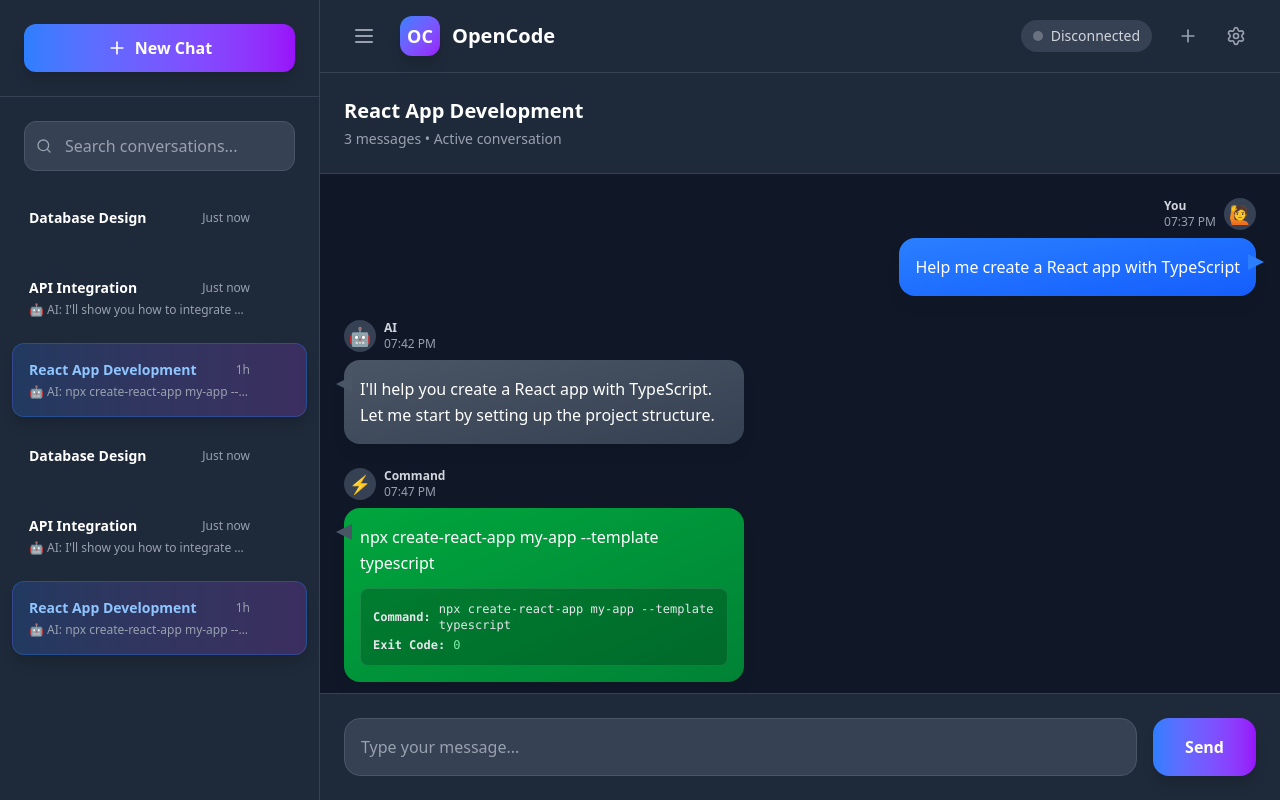
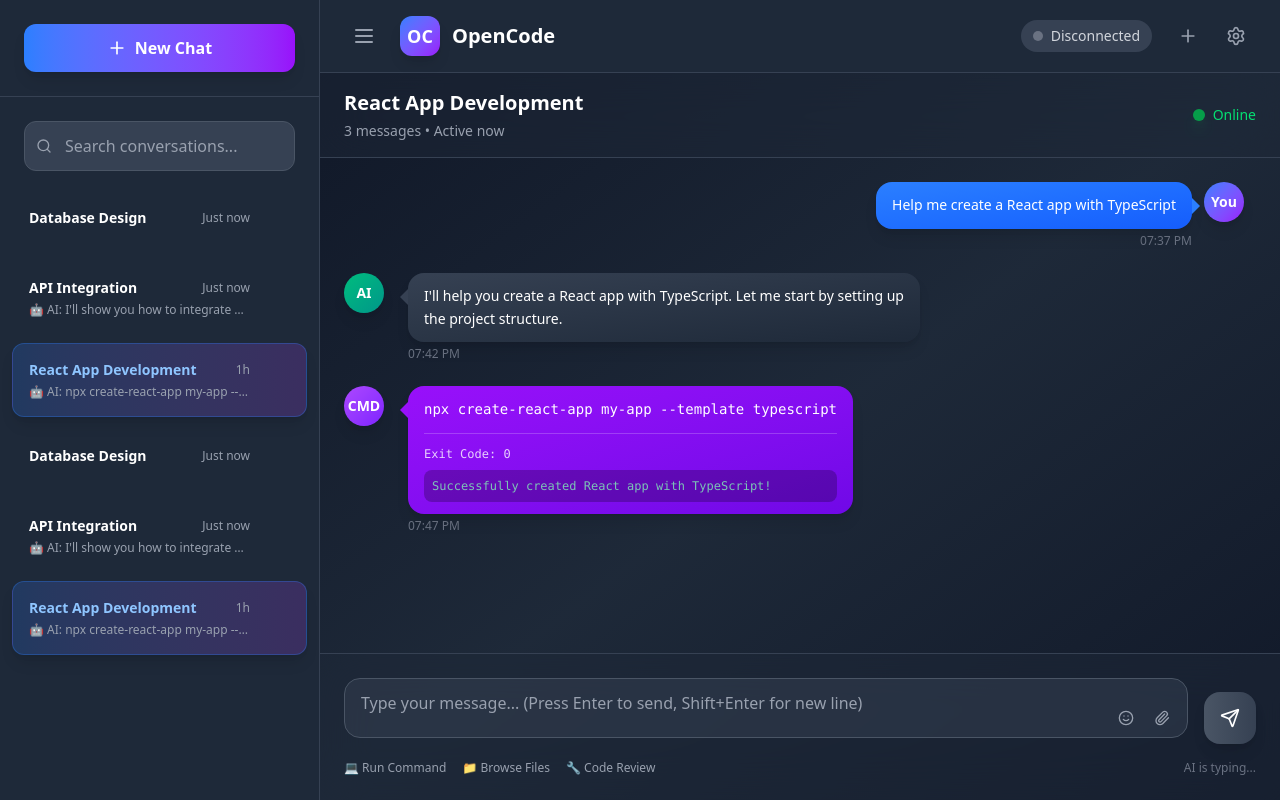
Before and after one commit to denysvitali/opencode-frontend, a React (Vite) app: page / in a window 1280 px wide. Built offline with nearby package versions, Linux system fonts and the light colour scheme.

Commit message:
feat: improve UI

```diff
--- a/src/components/chat/ChatView.tsx
+++ b/src/components/chat/ChatView.tsx
@@ -1,209 +1,162 @@
+import { useState } from 'react';
+import { Send, Paperclip, Smile } from 'lucide-react';
 import { useAppStore } from '../../stores/appStore.js';
-import type { Message } from '../../types/index.js';
+import MessageBubble from './MessageBubble.js';
 
 export default function ChatView() {
   const { activeConversationId, conversations } = useAppStore();
+  const [message, setMessage] = useState('');
 
   const activeConversation = conversations.find(conv => conv.id === activeConversationId);
 
+  const handleSendMessage = () => {
+    if (!message.trim() || !activeConversation) return;
+
+    // TODO: Implement actual message sending
+    console.log('Sending message:', message);
+    setMessage('');
+  };
+
+  const handleKeyPress = (e: React.KeyboardEvent) => {
+    if (e.key === 'Enter' && !e.shiftKey) {
+      e.preventDefault();
+      handleSendMessage();
+    }
+  };
+
   if (!activeConversation) {
     return (
-      <div className="h-full flex items-center justify-center bg-gray-900">
-        <div className="text-center max-w-md">
-          <div className="h-20 w-20 bg-gradient-to-br from-blue-500 to-purple-600 rounded-full flex items-center justify-center mx-auto mb-6 shadow-2xl">
+      <div className="h-full flex items-center justify-center bg-gradient-to-br from-gray-900 via-gray-800 to-gray-900">
+        <div className="text-center max-w-md mx-auto px-6">
+          <div className="w-20 h-20 bg-gradient-to-br from-blue-500 to-purple-600 rounded-full flex items-center justify-center mx-auto mb-6 shadow-2xl">
             <span className="text-3xl">💬</span>
           </div>
-          <h2 className="text-2xl font-bold text-white mb-3">
+          <h2 className="text-2xl font-bold text-white mb-4">
             Welcome to OpenCode
           </h2>
-          <p className="text-gray-400 text-lg leading-relaxed">
-            Start a new conversation to begin chatting with your agentic AI assistant.
+          <p className="text-gray-400 leading-relaxed">
+            Your intelligent coding companion is ready to help. Start a new conversation to begin chatting with your agentic AI assistant.
           </p>
+          <div className="mt-8 flex justify-center space-x-4">
+            <div className="flex items-center space-x-2 text-gray-500 text-sm">
+              <div className="w-2 h-2 bg-blue-500 rounded-full animate-pulse"></div>
+              <span>Ready to assist</span>
+            </div>
+          </div>
         </div>
       </div>
     );
   }
 
   return (
-    <div className="h-full flex flex-col bg-gray-900">
-      {/* Chat header */}
-      <div className="border-b border-gray-700 p-6 bg-gray-800">
-        <h2 className="text-xl font-bold text-white mb-1">
+    <div className="h-full flex flex-col bg-gradient-to-br from-gray-900 via-gray-800 to-gray-900">
+      {/* Chat Header */}
+      <div className="border-b border-gray-700 bg-gray-800/50 backdrop-blur-xl">
+        <div className="px-6 py-4">
+          <div className="flex items-center justify-between">
+            <div>
+              <h2 className="text-xl font-bold text-white">
                 {activeConversation.title}
               </h2>
-        <p className="text-sm text-gray-400">
-          {activeConversation.messages.length} messages • Active conversation
+              <p className="text-sm text-gray-400 mt-1">
+                {activeConversation.messages.length} messages • Active now
               </p>
             </div>
+            <div className="flex items-center space-x-2">
+              <div className="w-3 h-3 bg-green-500 rounded-full animate-pulse shadow-lg shadow-green-500/50"></div>
+              <span className="text-sm text-green-400 font-medium">Online</span>
+            </div>
+          </div>
+        </div>
+      </div>
 
-      {/* Messages area */}
-      <div className="flex-1 overflow-y-auto p-6 space-y-6">
+      {/* Messages Area */}
+      <div className="flex-1 overflow-y-auto px-6 py-6">
         {activeConversation.messages.length === 0 ? (
-          <div className="text-center text-gray-400 mt-12">
-            <div className="h-16 w-16 bg-gray-800 rounded-full flex items-center justify-center mx-auto mb-4">
+          <div className="flex items-center justify-center h-full">
+            <div className="text-center">
+              <div className="w-16 h-16 bg-gradient-to-br from-blue-500/20 to-purple-600/20 rounded-full flex items-center justify-center mx-auto mb-4 border border-blue-500/30">
                 <span className="text-2xl">🚀</span>
               </div>
-            <p className="text-lg">No messages yet. Start the conversation!</p>
+              <h3 className="text-lg font-semibold text-white mb-2">Start the conversation!</h3>
+              <p className="text-gray-400 text-sm">Send a message to get started with your AI assistant.</p>
+            </div>
           </div>
         ) : (
-          activeConversation.messages.map((message) => (
-            <MessageBubble key={message.id} message={message} />
-          ))
+          <div className="space-y-1">
+            {activeConversation.messages.map((msg) => (
+              <MessageBubble key={msg.id} message={msg} />
+            ))}
+          </div>
         )}
       </div>
 
-      {/* Message input */}
-      <div className="border-t border-gray-700 p-6 bg-gray-800">
-        <div className="flex space-x-4">
-          <input
-            type="text"
-            placeholder="Type your message..."
-            className="flex-1 px-4 py-4 border border-gray-600 rounded-2xl bg-gray-700 text-white placeholder-gray-400 focus:outline-none focus:ring-2 focus:ring-blue-500 focus:border-transparent transition-all duration-200"
+      {/* Message Input */}
+      <div className="border-t border-gray-700 bg-gray-800/50 backdrop-blur-xl p-6">
+        <div className="flex items-end space-x-4">
+          <div className="flex-1">
+            <div className="relative">
+              <textarea
+                value={message}
+                onChange={(e) => setMessage(e.target.value)}
+                onKeyPress={handleKeyPress}
+                placeholder="Type your message... (Press Enter to send, Shift+Enter for new line)"
+                className="w-full px-4 py-3 pr-12 border border-gray-600 rounded-2xl bg-gray-700/50 text-white placeholder-gray-400 focus:outline-none focus:ring-2 focus:ring-blue-500 focus:border-transparent transition-all duration-200 resize-none min-h-[60px] max-h-32"
+                rows={1}
+                style={{
+                  height: 'auto',
+                  minHeight: '60px',
+                  maxHeight: '128px'
+                }}
+                onInput={(e) => {
+                  const target = e.target as HTMLTextAreaElement;
+                  target.style.height = 'auto';
+                  target.style.height = Math.min(target.scrollHeight, 128) + 'px';
+                }}
               />
+
+              {/* Emoji and attachment buttons */}
+              <div className="absolute right-3 bottom-3 flex items-center space-x-2">
                 <button
-            className="px-8 py-4 bg-gradient-to-r from-blue-500 to-purple-600 hover:from-blue-600 hover:to-purple-700 text-white rounded-2xl transition-all duration-200 focus:outline-none focus:ring-2 focus:ring-blue-500 focus:ring-offset-2 focus:ring-offset-gray-800 shadow-lg hover:shadow-xl transform hover:scale-105 font-semibold"
+                  className="p-1.5 text-gray-400 hover:text-gray-300 transition-colors"
+                  title="Add emoji"
                 >
-            Send
+                  <Smile className="h-4 w-4" />
+                </button>
+                <button
+                  className="p-1.5 text-gray-400 hover:text-gray-300 transition-colors"
+                  title="Attach file"
+                >
+                  <Paperclip className="h-4 w-4" />
                 </button>
               </div>
             </div>
           </div>
-  );
-}
 
-interface MessageBubbleProps {
-  message: Message;
-}
-
-function MessageBubble({ message }: MessageBubbleProps) {
-  const isUser = message.type === 'user';
-  const timestamp = message.timestamp instanceof Date
-    ? message.timestamp
-    : new Date(message.timestamp);
-
-  const getBubbleStyles = () => {
-    if (isUser) {
-      return 'bg-gradient-to-br from-blue-500 to-blue-600 text-white ml-12';
-    }
-
-    switch (message.type) {
-      case 'command':
-        return 'bg-gradient-to-br from-green-600 to-green-700 text-white mr-12';
-      case 'code':
-        return 'bg-gradient-to-br from-purple-600 to-purple-700 text-white mr-12';
-      case 'system':
-        return 'bg-gradient-to-br from-yellow-600 to-yellow-700 text-white mr-12';
-      default:
-        return 'bg-gradient-to-br from-gray-600 to-gray-700 text-white mr-12';
-    }
-  };
-
-  const getAvatar = () => {
-    if (isUser) {
-      return '🙋';
-    }
-
-    switch (message.type) {
-      case 'command':
-        return '⚡';
-      case 'code':
-        return '💻';
-      case 'system':
-        return '⚙️';
-      default:
-        return '🤖';
-    }
-  };
-
-  const getTypeLabel = () => {
-    switch (message.type) {
-      case 'command':
-        return 'Command';
-      case 'code':
-        return 'Code';
-      case 'system':
-        return 'System';
-      default:
-        return 'AI';
-    }
-  };
-
-  return (
-    <div className={`flex ${isUser ? 'justify-end' : 'justify-start'}`}>
-      <div className={`max-w-xs lg:max-w-md ${isUser ? 'order-2' : 'order-1'}`}>
-        {/* Avatar and type */}
-        <div className={`flex items-center mb-2 ${isUser ? 'justify-end' : 'justify-start'}`}>
-          <div className={`flex items-center space-x-2 ${isUser ? 'flex-row-reverse space-x-reverse' : ''}`}>
-            <div className="h-8 w-8 rounded-full bg-gray-700 flex items-center justify-center text-lg">
-              {getAvatar()}
-            </div>
-            <div className="flex flex-col">
-              <span className="text-xs font-semibold text-gray-300">
-                {isUser ? 'You' : getTypeLabel()}
-              </span>
-              <span className="text-xs text-gray-400">
-                {timestamp.toLocaleTimeString([], { hour: '2-digit', minute: '2-digit' })}
-              </span>
-            </div>
-          </div>
+          <button
+            onClick={handleSendMessage}
+            disabled={!message.trim()}
+            className="p-4 bg-gradient-to-r from-blue-500 to-purple-600 hover:from-blue-600 hover:to-purple-700 disabled:from-gray-600 disabled:to-gray-700 text-white rounded-2xl transition-all duration-200 shadow-lg hover:shadow-xl transform hover:scale-105 disabled:scale-100 disabled:cursor-not-allowed"
+          >
+            <Send className="h-5 w-5" />
+          </button>
         </div>
 
-        {/* Message bubble */}
-        <div className={`relative p-4 rounded-2xl shadow-lg ${getBubbleStyles()}`}>
-          {/* Speech bubble tail */}
-          <div className={`absolute top-4 w-0 h-0 ${
-            isUser
-              ? 'right-[-8px] border-l-[16px] border-l-blue-500 border-t-[8px] border-t-transparent border-b-[8px] border-b-transparent'
-              : 'left-[-8px] border-r-[16px] border-r-gray-600 border-t-[8px] border-t-transparent border-b-[8px] border-b-transparent'
-          }`} />
-
-          {/* Message content */}
-          <div className="relative z-10">
-            <p className="whitespace-pre-wrap leading-relaxed">
-              {message.content}
-            </p>
-
-            {/* Special content for different message types */}
-            {message.metadata?.command && (
-              <div className="mt-3 p-3 bg-black/20 rounded-lg border border-white/10">
-                <div className="text-xs font-mono text-gray-200">
-                  <div className="flex items-center space-x-2 mb-1">
-                    <span className="font-semibold">Command:</span>
-                    <span>{message.metadata.command.name} {message.metadata.command.args?.join(' ')}</span>
+        {/* Quick actions */}
+        <div className="flex items-center justify-between mt-4">
+          <div className="flex items-center space-x-4">
+            <button className="text-xs text-gray-400 hover:text-gray-300 transition-colors">
+              💻 Run Command
+            </button>
+            <button className="text-xs text-gray-400 hover:text-gray-300 transition-colors">
+              📁 Browse Files
+            </button>
+            <button className="text-xs text-gray-400 hover:text-gray-300 transition-colors">
+              🔧 Code Review
+            </button>
           </div>
-                  {message.metadata.command.exitCode !== undefined && (
-                    <div className="flex items-center space-x-2">
-                      <span className="font-semibold">Exit Code:</span>
-                      <span className={message.metadata.command.exitCode === 0 ? 'text-green-300' : 'text-red-300'}>
-                        {message.metadata.command.exitCode}
-                      </span>
-                    </div>
-                  )}
-                </div>
-              </div>
-            )}
-
-            {message.metadata?.code && (
-              <div className="mt-3 p-3 bg-black/20 rounded-lg border border-white/10">
-                <div className="text-xs text-gray-200">
-                  <span className="font-semibold">Language:</span> {message.metadata.code.language}
-                  {message.metadata.code.filename && (
-                    <>
-                      <br />
-                      <span className="font-semibold">File:</span> {message.metadata.code.filename}
-                    </>
-                  )}
-                </div>
-              </div>
-            )}
-
-            {/* Sending status */}
-            {message.status === 'sending' && (
-              <div className="mt-3 flex items-center space-x-2 text-xs">
-                <div className="animate-spin h-3 w-3 border border-white/30 border-t-white rounded-full"></div>
-                <span className="text-white/70">Sending...</span>
-              </div>
-            )}
+          <div className="text-xs text-gray-500">
+            AI is typing...
           </div>
         </div>
       </div>
--- /dev/null
+++ b/src/components/chat/MessageBubble.tsx
@@ -0,0 +1,133 @@
+import type { Message } from '../../types/index.js';
+
+interface MessageBubbleProps {
+  message: Message;
+}
+
+export default function MessageBubble({ message }: MessageBubbleProps) {
+  const isUser = message.type === 'user';
+  const timestamp = message.timestamp instanceof Date
+    ? message.timestamp
+    : new Date(message.timestamp);
+
+  const getBubbleStyles = () => {
+    switch (message.type) {
+      case 'user':
+        return {
+          container: 'flex-row-reverse',
+          bubble: 'bg-gradient-to-br from-blue-500 to-blue-600 text-white relative',
+          arrow: 'absolute right-0 top-4 transform translate-x-2 w-0 h-0 border-l-8 border-l-blue-500 border-t-8 border-t-transparent border-b-8 border-b-transparent',
+          avatar: 'bg-gradient-to-br from-blue-500 to-purple-600 text-white font-bold',
+          avatarText: 'You'
+        };
+      case 'assistant':
+        return {
+          container: 'flex-row',
+          bubble: 'bg-gradient-to-br from-gray-700 to-gray-800 text-white relative',
+          arrow: 'absolute left-0 top-4 transform -translate-x-2 w-0 h-0 border-r-8 border-r-gray-700 border-t-8 border-t-transparent border-b-8 border-b-transparent',
+          avatar: 'bg-gradient-to-br from-emerald-500 to-teal-600 text-white font-bold',
+          avatarText: 'AI'
+        };
+      case 'system':
+        return {
+          container: 'flex-row',
+          bubble: 'bg-gradient-to-br from-amber-600 to-orange-600 text-white relative',
+          arrow: 'absolute left-0 top-4 transform -translate-x-2 w-0 h-0 border-r-8 border-r-amber-600 border-t-8 border-t-transparent border-b-8 border-b-transparent',
+          avatar: 'bg-gradient-to-br from-amber-500 to-orange-600 text-white font-bold',
+          avatarText: 'SYS'
+        };
+      case 'command':
+        return {
+          container: 'flex-row',
+          bubble: 'bg-gradient-to-br from-purple-600 to-violet-700 text-white relative font-mono',
+          arrow: 'absolute left-0 top-4 transform -translate-x-2 w-0 h-0 border-r-8 border-r-purple-600 border-t-8 border-t-transparent border-b-8 border-b-transparent',
+          avatar: 'bg-gradient-to-br from-purple-500 to-violet-600 text-white font-bold',
+          avatarText: 'CMD'
+        };
+      case 'code':
+        return {
+          container: 'flex-row',
+          bubble: 'bg-gradient-to-br from-slate-700 to-slate-800 text-green-400 relative font-mono border border-slate-600',
+          arrow: 'absolute left-0 top-4 transform -translate-x-2 w-0 h-0 border-r-8 border-r-slate-700 border-t-8 border-t-transparent border-b-8 border-b-transparent',
+          avatar: 'bg-gradient-to-br from-slate-600 to-slate-700 text-green-400 font-bold',
+          avatarText: 'CODE'
+        };
+      default:
+        return {
+          container: 'flex-row',
+          bubble: 'bg-gradient-to-br from-gray-600 to-gray-700 text-white relative',
+          arrow: 'absolute left-0 top-4 transform -translate-x-2 w-0 h-0 border-r-8 border-r-gray-600 border-t-8 border-t-transparent border-b-8 border-b-transparent',
+          avatar: 'bg-gradient-to-br from-gray-500 to-gray-600 text-white font-bold',
+          avatarText: '?'
+        };
+    }
+  };
+
+  const styles = getBubbleStyles();
+
+  return (
+    <div className={`flex items-start space-x-3 mb-6 ${styles.container}`}>
+      {/* Profile Picture */}
+      <div className={`flex-shrink-0 w-10 h-10 rounded-full flex items-center justify-center text-sm shadow-lg ${styles.avatar}`}>
+        {styles.avatarText}
+      </div>
+
+      {/* Message Content */}
+      <div className={`max-w-xs lg:max-w-md xl:max-w-lg relative ${isUser ? 'mr-3' : 'ml-3'}`}>
+        {/* Speech Bubble */}
+        <div className={`px-4 py-3 rounded-2xl shadow-lg ${styles.bubble}`}>
+          {/* Arrow pointing to profile */}
+          <div className={styles.arrow}></div>
+
+          {/* Message Content */}
+          <div className="relative z-10">
+            {message.type === 'code' ? (
+              <pre className="whitespace-pre-wrap text-sm">
+                <code>{message.content}</code>
+              </pre>
+            ) : (
+              <p className="text-sm leading-relaxed whitespace-pre-wrap">
+                {message.content}
+              </p>
+            )}
+
+            {/* Command metadata */}
+            {message.metadata?.command && (
+              <div className="mt-3 pt-3 border-t border-white/20">
+                <div className="text-xs opacity-80">
+                  <div className="flex items-center space-x-2">
+                    <span>Exit Code: {message.metadata.command.exitCode ?? 'Running'}</span>
+                  </div>
+                  {message.metadata.command.output && (
+                    <div className="mt-2 p-2 bg-black/30 rounded-lg">
+                      <pre className="text-xs text-green-300 whitespace-pre-wrap">
+                        {message.metadata.command.output}
+                      </pre>
+                    </div>
+                  )}
+                </div>
+              </div>
+            )}
+
+            {/* Loading indicator */}
+            {message.status === 'sending' && (
+              <div className="mt-3 flex items-center space-x-2 text-xs opacity-70">
+                <div className="flex space-x-1">
+                  <div className="w-1 h-1 bg-current rounded-full animate-bounce"></div>
+                  <div className="w-1 h-1 bg-current rounded-full animate-bounce" style={{animationDelay: '0.1s'}}></div>
+                  <div className="w-1 h-1 bg-current rounded-full animate-bounce" style={{animationDelay: '0.2s'}}></div>
+                </div>
+                <span>Sending...</span>
+              </div>
+            )}
+          </div>
+        </div>
+
+        {/* Timestamp */}
+        <div className={`text-xs text-gray-500 mt-1 ${isUser ? 'text-right' : 'text-left'}`}>
+          {timestamp.toLocaleTimeString([], { hour: '2-digit', minute: '2-digit' })}
+        </div>
+      </div>
+    </div>
+  );
+}
```
Lines whose indentation alone changed are shown as unchanged.
